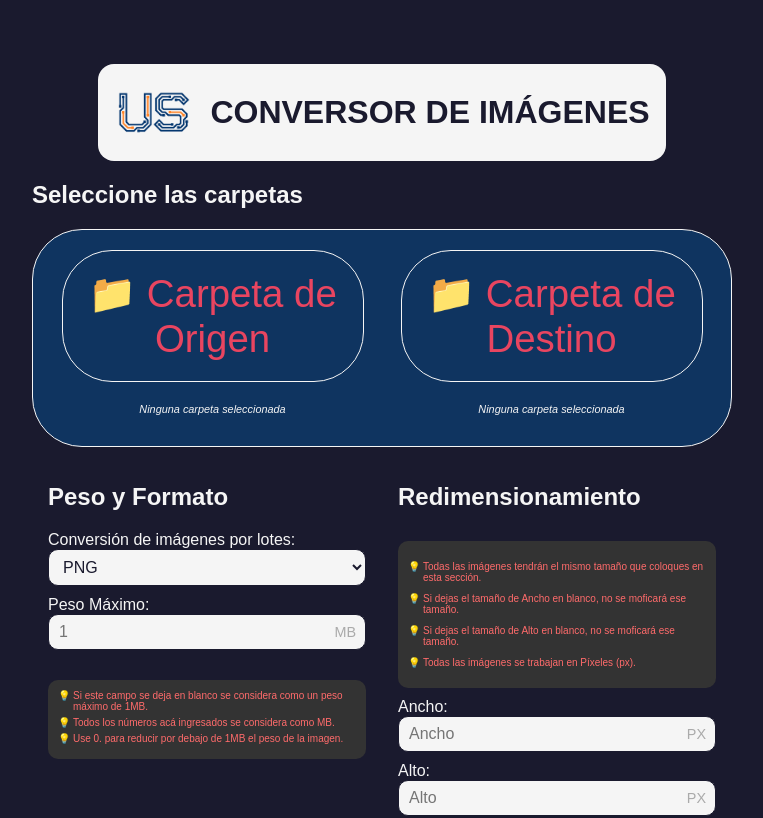
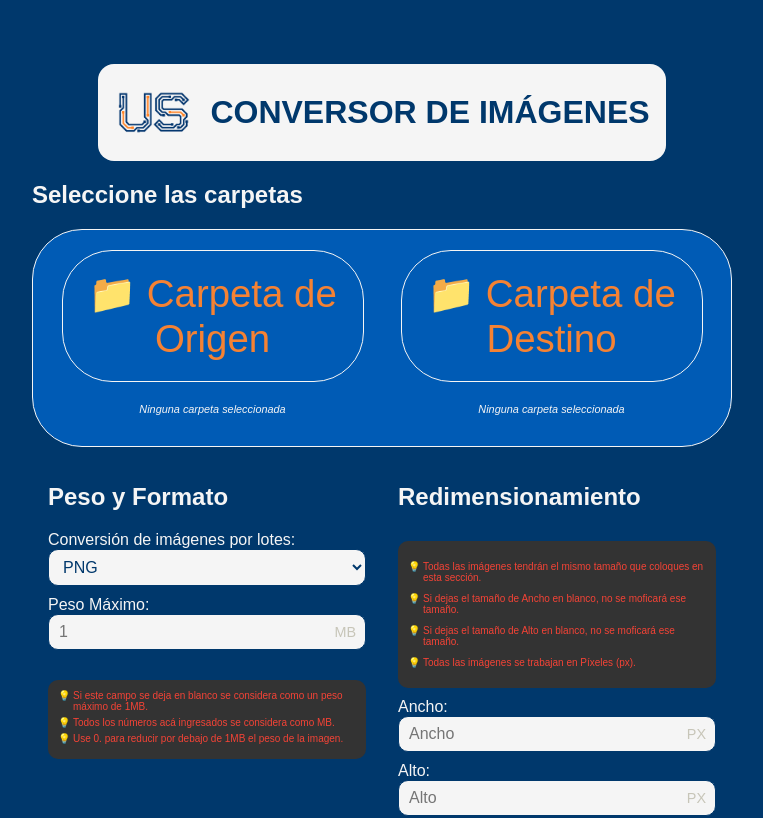
Before and after one commit to raulferreyra/image-convertor, a Vue app in the folder frontend/: page / in a window 1280 px wide. Shown: the top 818 px of the page, without its empty margins (258-1021 px from the left). Built offline with nearby package versions, Linux system fonts and the light colour scheme; a web font is replaced by a local one.

Commit message:
More colors change

```diff
--- a/frontend/src/assets/base.css
+++ b/frontend/src/assets/base.css
@@ -11,17 +11,20 @@
   --color-black: #000;
   --color-button-1: #4D91FF;
   --color-button-2: #2563EB;
-  --primary-color: #1a1a2e;
-  --primary-color-2: #16213e;
-  --primary-color-3: #0f3460;
+  --color-button-3: #e56c00;
+  --primary-color: #00386C;
+  --primary-color-2: #004F95;
+  --primary-color-3: #005BB5;
   --primary-color-4: #283d50;
   --primary-color-5: #556877;
-  --secondary-color: #e94560;
+  --secondary-color: #F58233;
+  --secondary-color-2: #FF9B56;
   --terceaty-color: #bfddfe;
   --color-white: #f5f5f5;
-  --color-red: #ff6b6b;
-  --button-gradient: linear-gradient(45deg, #e94560, #0f3460);
-  --color-button-3: #e94560;
+  --color-red: #F44336;
+  --color-gray-light: #c7c5b8;
+  --button-gradient: linear-gradient(45deg, var(--secondary-color), var(--secondary-color-2));
+  --button-gradient-reverse: linear-gradient(295deg, var(--primary-color-2), var(--primary-color));
 }
 
 * {
--- a/frontend/src/components/Home.vue
+++ b/frontend/src/components/Home.vue
@@ -376,7 +376,7 @@ header h1 {
 
 #settings #convert {
     background: var(--button-gradient);
-    border: 2px solid var(--primary-color-2);
+    border: 2px solid var(--secondary-color-2);
     color: white;
     padding: 12px 30px;
     border-radius: 30px;
@@ -390,7 +390,7 @@ header h1 {
 }
 
 #settings #convert:hover {
-    background: var(--color-button-3);
+    background: var(--button-gradient-reverse);
     transform: scale(1.05);
 }
 
```
